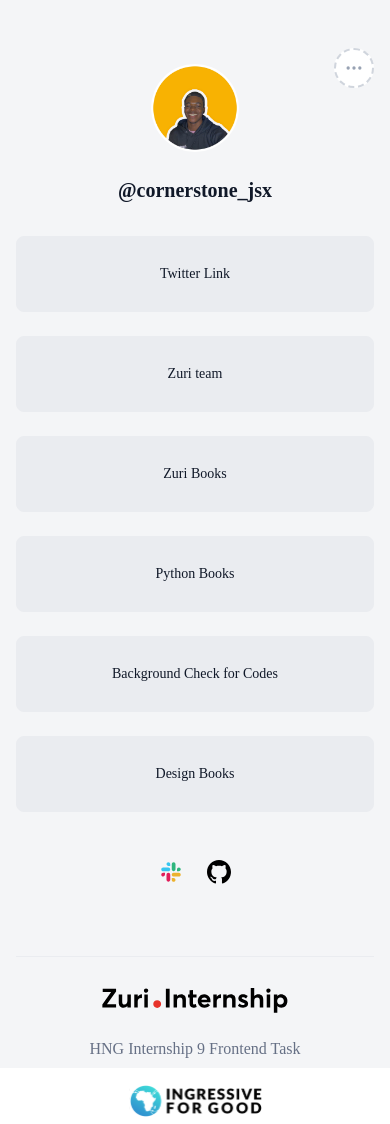
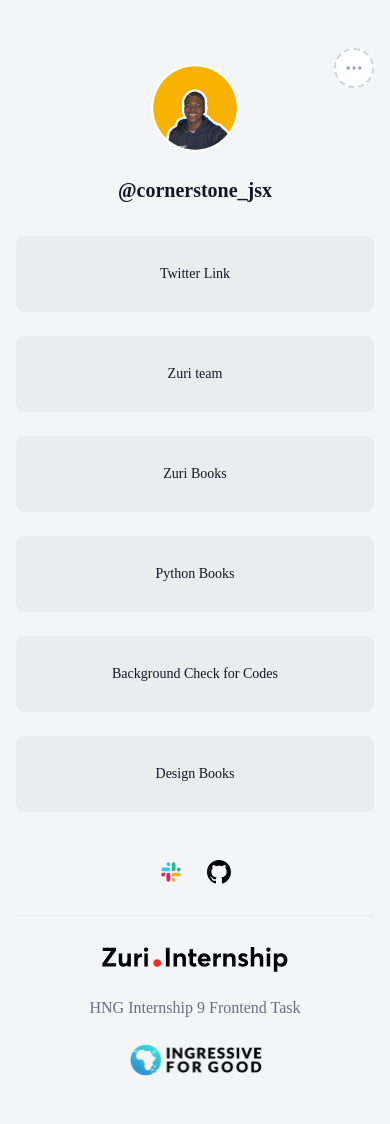
Before and after one commit to Cornerstone-04/zuri-frontend-stage-1, a React (Create React App) app: page / in a window 390 px wide. Built offline with nearby package versions, Linux system fonts and the light colour scheme.

Commit message:
Adjust footer height
This commit makes the height on the footer responsive
and increases the padding of the social links
on mobile view.

```diff
--- a/src/components/Footer.jsx
+++ b/src/components/Footer.jsx
@@ -3,7 +3,7 @@
 
 const Footer = () => {
   return (
-    <footer className="w-full max-w-full h-40 py-12 px-4 sm:px-12 lg:px-28 flex justify-center items-center absolute bottom-0">
+    <footer className="w-full max-w-full min-h-auto py-12 px-4 sm:px-12 lg:px-28 flex justify-center items-center absolute bottom-0">
       <div className="m-auto w-full max-w-custom flex flex-col sm:flex-row justify-center sm:justify-between items-center gap-6 border-t-1 border-zuriGray-200 pt-6">
         <img src={Logo} alt="ingressive_for_good" />
         <p className="text-zuriGray-500 text-base font-default font-normal text-center">
--- a/src/output.css
+++ b/src/output.css
@@ -565,6 +565,10 @@
   position: relative;
 }
 
+.bottom-0{
+  bottom: 0px;
+}
+
 .top-0{
   top: 0px;
 }
@@ -579,10 +583,6 @@
 
 .right-4{
   right: 1rem;
-}
-
-.bottom-0{
-  bottom: 0px;
 }
 
 .z-10{
@@ -605,16 +605,16 @@
   margin-bottom: 0.5rem;
 }
 
-.mt-8{
-  margin-top: 2rem;
-}
-
 .flex{
   display: flex;
 }
 
 .hidden{
   display: none;
+}
+
+.h-40{
+  height: 10rem;
 }
 
 .h-img{
@@ -629,16 +629,12 @@
   height: 2.5rem;
 }
 
-.h-40{
-  height: 10rem;
+.min-h-screen{
+  min-height: 100vh;
 }
 
-.h-screen{
-  height: 100vh;
-}
-
-.min-h-screen{
-  min-height: 100vh;
+.min-h-full{
+  min-height: 100%;
 }
 
 .w-full{
@@ -665,14 +661,6 @@
   max-width: 1216px;
 }
 
-.flex-auto{
-  flex: 1 1 auto;
-}
-
-.shrink-0{
-  flex-shrink: 0;
-}
-
 .cursor-pointer{
   cursor: pointer;
 }
@@ -697,12 +685,12 @@
   justify-content: center;
 }
 
+.gap-6{
+  gap: 1.5rem;
+}
+
 .gap-8{
   gap: 2rem;
-}
-
-.gap-6{
-  gap: 1.5rem;
 }
 
 .overflow-hidden{
@@ -725,14 +713,14 @@
   border-style: dashed;
 }
 
+.border-zuriGray-200{
+  --tw-border-opacity: 1;
+  border-color: rgb(234 236 240 / var(--tw-border-opacity));
+}
+
 .border-zuriGray-300{
   --tw-border-opacity: 1;
   border-color: rgb(208 213 221 / var(--tw-border-opacity));
-}
-
-.border-zuriGray-200{
-  --tw-border-opacity: 1;
-  border-color: rgb(234 236 240 / var(--tw-border-opacity));
 }
 
 .bg-zuriBg{
@@ -749,6 +737,11 @@
   background-color: rgb(255 255 255 / var(--tw-bg-opacity));
 }
 
+.py-12{
+  padding-top: 3rem;
+  padding-bottom: 3rem;
+}
+
 .px-4{
   padding-left: 1rem;
   padding-right: 1rem;
@@ -759,9 +752,9 @@
   padding-bottom: 1.5rem;
 }
 
-.py-12{
-  padding-top: 3rem;
-  padding-bottom: 3rem;
+.py-20{
+  padding-top: 5rem;
+  padding-bottom: 5rem;
 }
 
 .pt-6{
@@ -772,6 +765,10 @@
   padding-bottom: 10rem;
 }
 
+.pb-20{
+  padding-bottom: 5rem;
+}
+
 .text-center{
   text-align: center;
 }
@@ -780,32 +777,32 @@
   font-family: Montserrat;
 }
 
+.text-base{
+  font-size: 1rem;
+  line-height: 1.5rem;
+}
+
 .text-xl{
   font-size: 1.25rem;
   line-height: 1.75rem;
 }
 
-.text-base{
-  font-size: 1rem;
-  line-height: 1.5rem;
+.font-normal{
+  font-weight: 400;
 }
 
 .font-bold{
   font-weight: 700;
 }
 
-.font-normal{
-  font-weight: 400;
+.text-zuriGray-500{
+  --tw-text-opacity: 1;
+  color: rgb(102 112 133 / var(--tw-text-opacity));
 }
 
 .text-zuriGray-900{
   --tw-text-opacity: 1;
   color: rgb(16 24 40 / var(--tw-text-opacity));
-}
-
-.text-zuriGray-500{
-  --tw-text-opacity: 1;
-  color: rgb(102 112 133 / var(--tw-text-opacity));
 }
 
 .opacity-0{
@@ -907,6 +904,10 @@
     padding-left: 3rem;
     padding-right: 3rem;
   }
+
+  .sm\:pb-6{
+    padding-bottom: 1.5rem;
+  }
 }
 
 @media (min-width: 768px){
@@ -924,13 +925,13 @@
 }
 
 @media (min-width: 1024px){
+  .lg\:px-28{
+    padding-left: 7rem;
+    padding-right: 7rem;
+  }
+
   .lg\:px-36{
     padding-left: 9rem;
     padding-right: 9rem;
   }
-
-  .lg\:px-28{
-    padding-left: 7rem;
-    padding-right: 7rem;
-  }
 }
--- a/src/screens/Links.jsx
+++ b/src/screens/Links.jsx
@@ -1,14 +1,5 @@
 import React from "react";
-import {
-  Github,
-  I4G,
-  Logo,
-  Slack,
-  Share,
-  Profile,
-  Menu,
-  Camera,
-} from "../assets";
+import { Github, Slack, Share, Profile, Menu, Camera } from "../assets";
 import Footer from "../components/Footer";
 
 const Links = () => {
@@ -100,7 +91,7 @@
           Design Books
         </a>
 
-        <div className="social py-6 flex justify-center items-center gap-6">
+        <div className="social pt-6 pb-20 sm:pb-6 flex justify-center items-center gap-6">
           <a href="/">
             <img src={Slack} alt="" />
           </a>
@@ -109,7 +100,7 @@
           </a>
         </div>
       </div>
-      <Footer/>
+      <Footer />
     </div>
   );
 };
```
